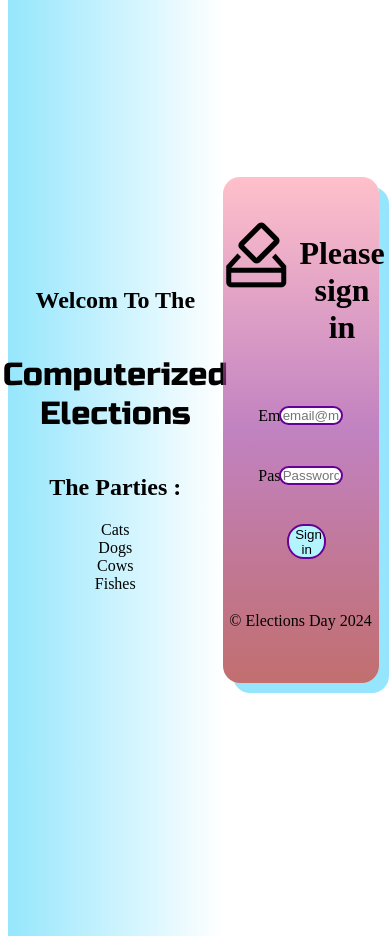
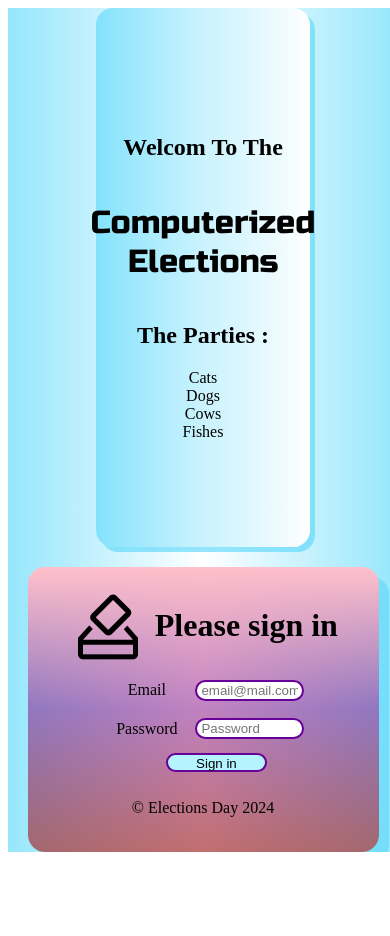
Before and after one commit to ghaidaahaj4/voteApp, a React (Vite) app: page / in a window 390 px wide. After the commit the page ends 852 px from the top, so only its background shows below. Built offline with nearby package versions, Linux system fonts and the light colour scheme; no server answers; a web font is replaced by a local one.

Commit message:
done design and responsive

```diff
--- a/index.html
+++ b/index.html
@@ -8,6 +8,7 @@
     <link rel="preconnect" href="https://fonts.googleapis.com" />
     <link rel="preconnect" href="https://fonts.googleapis.com" />
     <link rel="preconnect" href="https://fonts.gstatic.com" crossorigin />
+
     <link
       href="https://fonts.googleapis.com/css2?family=El+Messiri:wght@400..700&family=Jersey+20&family=Readex+Pro:wght@160..700&family=Roboto:ital,wght@0,100;0,300;0,400;0,500;0,700;0,900;1,100;1,300;1,400;1,500;1,700;1,900&family=Russo+One&display=swap"
       rel="stylesheet"
--- a/src/App.css
+++ b/src/App.css
@@ -1,3 +1,7 @@
+* {
+  box-sizing: border-box;
+}
+
 html {
   max-width: 1280px;
   margin: 0;
@@ -112,6 +116,7 @@ button:hover {
     background-color: #30a6bb;
   }
 }
+
 .row {
   display: flex;
   flex-direction: row;
@@ -123,8 +128,8 @@ button:hover {
     rgba(128, 0, 128, 0.492),
     rgba(165, 42, 42, 0.678)
   );
-  width: 10%;
-  height: 50%;
+  width: 20%;
+  height: 90%;
   padding: 4%;
   border-radius: 2vh;
   box-shadow: 10px 10px #61dafbaa;
@@ -136,17 +141,52 @@ button:hover {
   .icon {
     font-size: 3rem;
   }
+  h1 {
+    border-bottom: none;
+  }
 }
 
 @media screen and (max-width: 600px) {
-  button {
-    width: 10vw;
+  .main {
+    flex-direction: column;
+    overflow: hidden;
+    background: linear-gradient(90deg, #61dafbaa, white, #61dafbaa);
+    height: 100vh;
   }
+
+  .explenation {
+    width: 90vw;
+    margin-bottom: 5%;
+    border-radius: 2vh;
+    box-shadow: 5px 5px #61dafbaa;
+    padding: 5%;
+  }
+
   .row {
     flex-direction: column;
-    overflow: scroll;
     align-items: center;
+    gap: 10px;
   }
+
+  form {
+    width: 90%;
+    padding: 2%;
+    .inputForom {
+      width: 60%;
+      gap: 2%;
+      input {
+        border-radius: 2vh;
+        padding: 2%;
+        width: 60%;
+        height: 80%;
+      }
+      label {
+        width: 50%;
+        text-align: center;
+      }
+    }
+  }
+
   .CandidateCard {
     width: 50%;
     height: 100%;
@@ -160,8 +200,14 @@ button:hover {
       box-shadow: none;
     }
   }
+  #Logout {
+    width: 40%;
+    padding: 2%;
+    margin: 2%;
+  }
+
   .VotingPage {
-    overflow: scroll;
+    overflow-y: auto;
     height: 100vh;
   }
 }
--- a/src/components/Voting/VotingPage.jsx
+++ b/src/components/Voting/VotingPage.jsx
@@ -92,6 +92,7 @@ export default function VotingPage() {
   return (
     <div className="VotingPage">
       <button
+        id="Logout"
         onClick={() => {
           doSignOut();
           navigate("/");
@@ -100,7 +101,7 @@ export default function VotingPage() {
         LogOut
       </button>
       <h2>Hello,</h2>
-      <h1>{currentUser.email}</h1>
+      <h1 className="email">{currentUser.email}</h1>
 
       {userRole === "admin" && (
         <div>
```
